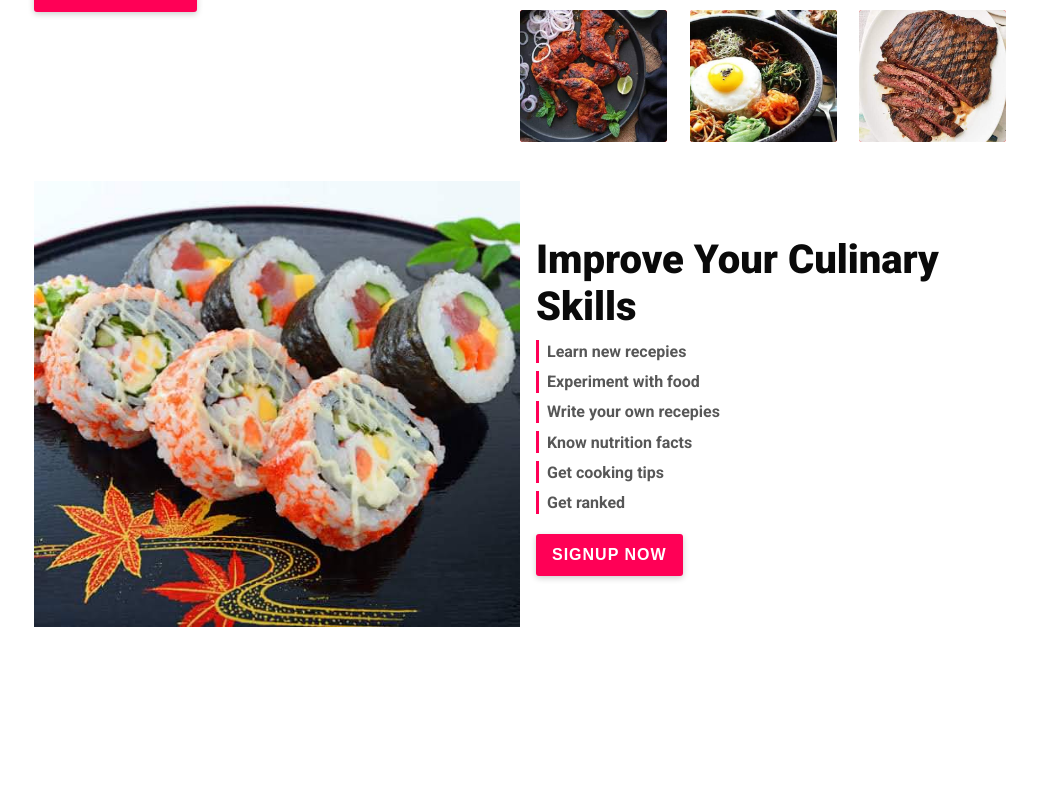
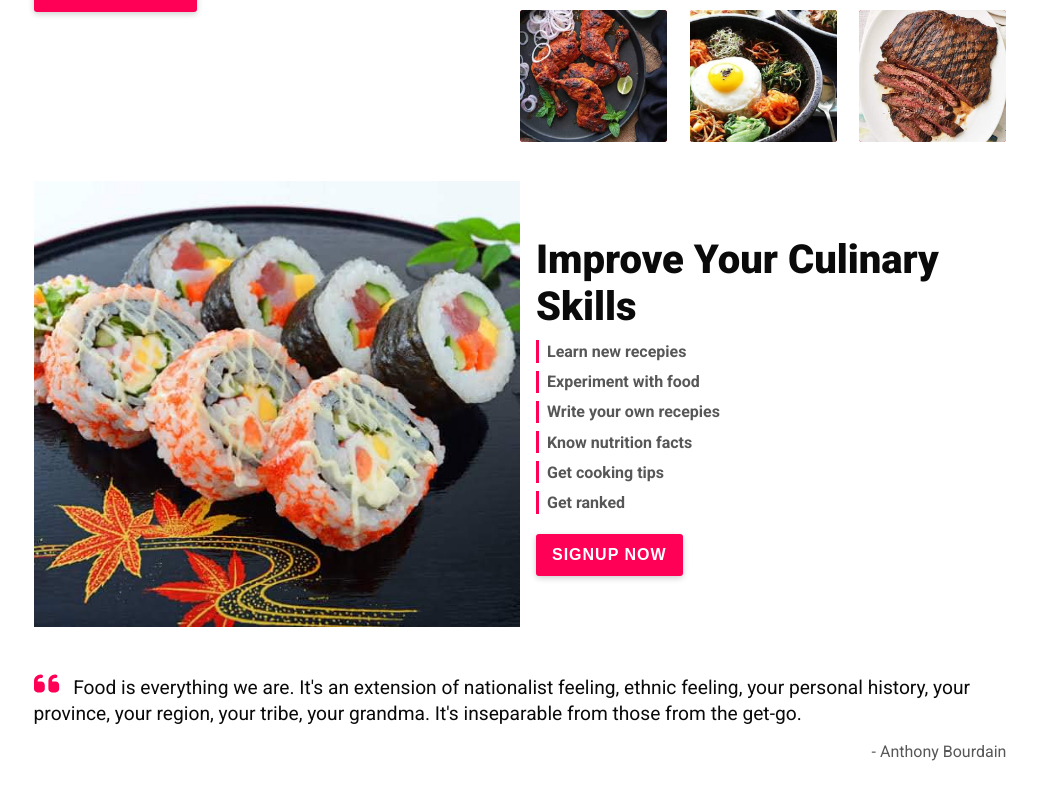
Before and after one commit to Rajeev02/food-app, a React (Create React App) app: page /settings in a window 1280 px wide. Shown: the part 393-1193 px from the top of the page, without its empty margins (120-1157 px from the left). Before the commit the page ends 1101 px from the top, so only its background shows below. Built offline with nearby package versions, Linux system fonts and the light colour scheme.

Commit message:
quote section complete

```diff
--- a/src/App.js
+++ b/src/App.js
@@ -2,6 +2,7 @@ import React from "react";
 import HeroSection from "./components/HeroSection";
 import ImproveSkills from "./components/ImproveSkills";
 import Navbar from "./components/Navbar";
+import QuoteSection from "./components/QuoteSection";
 
 function App() {
   return (
@@ -10,6 +11,7 @@ function App() {
       <div className="container main">
         <HeroSection />
         <ImproveSkills />
+        <QuoteSection />
       </div>
     </div>
   );
--- /dev/null
+++ b/src/components/QuoteSection.js
@@ -0,0 +1,18 @@
+import React from "react";
+import { FontAwesomeIcon } from "@fortawesome/react-fontawesome";
+import { faQuoteLeft } from "@fortawesome/free-solid-svg-icons";
+function QuoteSection() {
+  return (
+    <div className="section quote">
+      <p className="quote-text">
+        <FontAwesomeIcon icon={faQuoteLeft} />
+        Food is everything we are. It's an extension of nationalist feeling,
+        ethnic feeling, your personal history, your province, your region, your
+        tribe, your grandma. It's inseparable from those from the get-go.
+      </p>
+      <p className="quote-author">- Anthony Bourdain</p>
+    </div>
+  );
+}
+
+export default QuoteSection;
--- a/src/styles/index.scss
+++ b/src/styles/index.scss
@@ -92,38 +92,28 @@ img{
 
 @import "partials/hero-section.scss";
 
-.section.improve-skills{
-    .col.img{
-        img{
-            width: 100%;
+@import "partials/improve-section.scss";
+
+.section.quote{
+    display: block;
+    .quote-text{
+        font-size: 1.2em;
+        line-height: 1.3;
+        color:var(--text-color);
+        svg{
+            color: var(--primary-color);
+            font-size: 1.5em;
+            margin-right: .5em;
         }
     }
-    .col.typography{
-        padding-left: 1em;
-        .skill-item{
-            border-left: .2em solid var(--primary-color);
-            margin-bottom: .5em;
-            padding: .1em 0 .1em .5em;
-            color: var(--text-light);
-            font-weight: bold;
-            transform: translateX(100%);
-            opacity: 0;
-            animation: getAnimationDuration(.3s) slideInRight forwards;
-            @for $i from 2 through 7 {
-                &:nth-child(#{$i}){
-                    animation-delay:#{$i * .1}s;
-                }
+    .quote-author{
+        color: var(--text-light);
+        text-align: right;
+        margin-top: 1em;
 
-
-            }
-        }
-        .btn{
-            margin-top: .75em;
-        }
     }
 
 }
-
 .main{
     padding-block: 3vw;
 }
--- /dev/null
+++ b/src/styles/partials/_improve-section.scss
@@ -0,0 +1,31 @@
+.section.improve-skills{
+    .col.img{
+        img{
+            width: 100%;
+        }
+    }
+    .col.typography{
+        padding-left: 1em;
+        .skill-item{
+            border-left: .2em solid var(--primary-color);
+            margin-bottom: .5em;
+            padding: .1em 0 .1em .5em;
+            color: var(--text-light);
+            font-weight: bold;
+            transform: translateX(100%);
+            opacity: 0;
+            animation: getAnimationDuration(.3s) slideInRight forwards;
+            @for $i from 2 through 7 {
+                &:nth-child(#{$i}){
+                    animation-delay:#{$i * .1}s;
+                }
+
+
+            }
+        }
+        .btn{
+            margin-top: .75em;
+        }
+    }
+
+}
```
